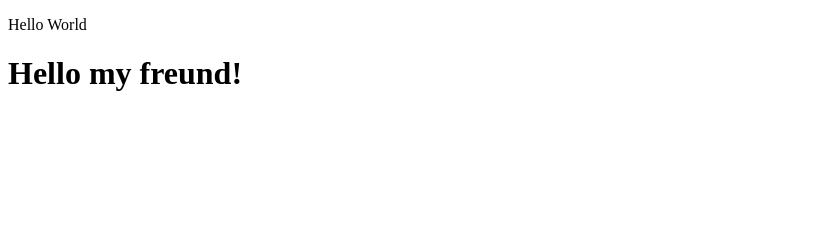
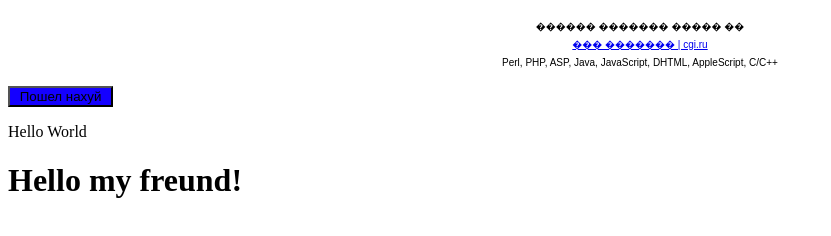
Before and after one commit to Ronikstans/My-WorkSpace-Udemy-, a plain HTML site: page index.html in a window 1280 px wide. Shown: the whole page, without its empty margins (0-831 px from the left). Drawn offline with Linux system fonts and the light colour scheme.

Commit message:
old index

```diff
--- a/index.html
+++ b/index.html
@@ -4,12 +4,151 @@
     <meta charset="UTF-8">
     <meta name="viewport" content="width=device-width, initial-scale=1.0">
     <title>Document</title>
+    <script language = "javascript">
+        arrColor = ["0", "1", "2", "3", "4", "5", "6", "7", "8", "9", "a", "b", "c", "d", "e", "f"];
+        function mouseOut() {
+          for (i = 0; i < 13; i++)
+            setTimeout ('document.blinkbutton.button.style.background = "#'+arrColor[15-i]+'0'+arrColor[15-i]+'FFF";', i * 50);
+        }
+        function mouseOver() {
+          for (i = 0; i < 15; i++)
+            setTimeout ('document.blinkbutton.button.style.background = "#'+arrColor[i]+'0'+arrColor[i]+'F31";', i * 50);
+        }
+        </script>
 </head>
+
 <body>
+  <SCRIPT LANGUAGE="JavaScript">
+    <!-- ��������:  Matthew Musgrove ( muskrat@lvnworth.com) -->
+    <!-- WWW:  http://free.prohosting.com/~musgrove -->
+
+    <!-- ��� ������� | http://www.cgi.ru -->
+    <!-- ������ ������� ������ � ��� -->
+
+    <!-- Begin
+    var no = 50;
+    var speed = 1;
+    var ns4up = (document.layers) ? 1 : 0;
+    var ie4up = (document.all) ? 1 : 0;
+    var s, x, y, sn, cs;
+    var a, r, cx, cy;
+    var i, doc_width = 800, doc_height = 600;
+    if (ns4up) {
+    doc_width = self.innerWidth;
+    doc_height = self.innerHeight;
+    }
+    else
+    if (ie4up) {
+    doc_width = document.body.clientWidth;
+    doc_height = document.body.clientHeight;
+    }
+    x = new Array();
+    y = new Array();
+    r = new Array();
+    cx = new Array();
+    cy = new Array();
+    s = 8;
+    for (i = 0; i < no; ++ i) {
+    initRain();
+    if (ns4up) {
+    if (i == 0) {
+    document.write("<layer name=\"dot"+ i +"\" left=\"1\" ");
+    document.write("top=\"1\" visibility=\"show\"><font color=\"blue\">");
+    document.write(",</font></layer>");
+    }
+    else {
+    document.write("<layer name=\"dot"+ i +"\" left=\"1\" ");
+    document.write("top=\"1\" visibility=\"show\"><font color=\"blue\">");
+    document.write(",</font></layer>");
+       }
+    }
+    else
+    if (ie4up) {
+    if (i == 0) {
+    document.write("<div id=\"dot"+ i +"\" style=\"POSITION: ");
+    document.write("absolute; Z-INDEX: "+ i +"; VISIBILITY: ");
+    document.write("visible; TOP: 15px; LEFT: 15px;\"><font color=\"blue\">");
+    document.write(",</font></div>");
+    }
+    else {
+    document.write("<div id=\"dot"+ i +"\" style=\"POSITION: ");
+    document.write("absolute; Z-INDEX: "+ i +"; VISIBILITY: ");
+    document.write("visible; TOP: 15px; LEFT: 15px;\"><font color=\"blue\">");
+    document.write(",</font></div>");
+          }
+       }
+    }
+    function initRain() {
+    a = 6;
+    r[i] = 1;
+    sn = Math.sin(a);
+    cs = Math.cos(a);
+    cx[i] = Math.random() * doc_width + 1;
+    cy[i] = Math.random() * doc_height + 1;
+    x[i] = r[i] * sn + cx[i];
+    y[i] = cy[i];
+    }
+    function makeRain() {
+    r[i] = 1;
+    cx[i] = Math.random() * doc_width + 1;
+    cy[i] = 1;
+    x[i] = r[i] * sn + cx[i];
+    y[i] = r[i] * cs + cy[i];
+    }
+    function updateRain() {
+    r[i] += s;
+    x[i] = r[i] * sn + cx[i];
+    y[i] = r[i] * cs + cy[i];
+    }
+    function raindropNS() {
+    for (i = 0; i < no; ++ i) {
+    updateRain();
+    if ((x[i] <= 1) || (x[i] >= (doc_width - 20)) || (y[i] >= (doc_height - 20))) {
+    makeRain();
+    doc_width = self.innerWidth;
+    doc_height = self.innerHeight;
+    }
+    document.layers["dot"+i].top = y[i];
+    document.layers["dot"+i].left = x[i];
+    }
+    setTimeout("raindropNS()", speed);
+    }
+    function raindropIE() {
+    for (i = 0; i < no; ++ i) {
+    updateRain();
+    if ((x[i] <= 1) || (x[i] >= (doc_width - 20)) || (y[i] >= (doc_height - 20))) {
+    makeRain();
+    doc_width = document.body.clientWidth;
+    doc_height = document.body.clientHeight;
+    }
+    document.all["dot"+i].style.pixelTop = y[i];
+    document.all["dot"+i].style.pixelLeft = x[i];
+    }
+    setTimeout("raindropIE()", speed);
+    }
+    if (ns4up) {
+    raindropNS();
+    }
+    else
+    if (ie4up) {
+    raindropIE();
+    }
+    //  End -->
+    </script>
+
+    <p><center>
+    <font face="arial, helvetica" size="-2">������ ������� ����� ��<br>
+    <a href="http://www.cgi.ru">��� ������� | cgi.ru</a><br>
+    Perl, PHP, ASP, Java, JavaScript, DHTML, AppleScript, C/C++
+    </font></center><p>
+
+    <!-- ������ �������:  3.14 KB -->
+    <form name = "blinkbutton">
+        <input type="button" name="button" value=" Пошел нахуй " onMouseOver='mouseOver()' onMouseOut='mouseOut()' style="background-color: #1400FF">
+      </form>
 
     <p>Hello World</p>
 <h1>Hello my freund! </h1>
-
 
 <script src="jsstart/hash.js></script>
 
```
